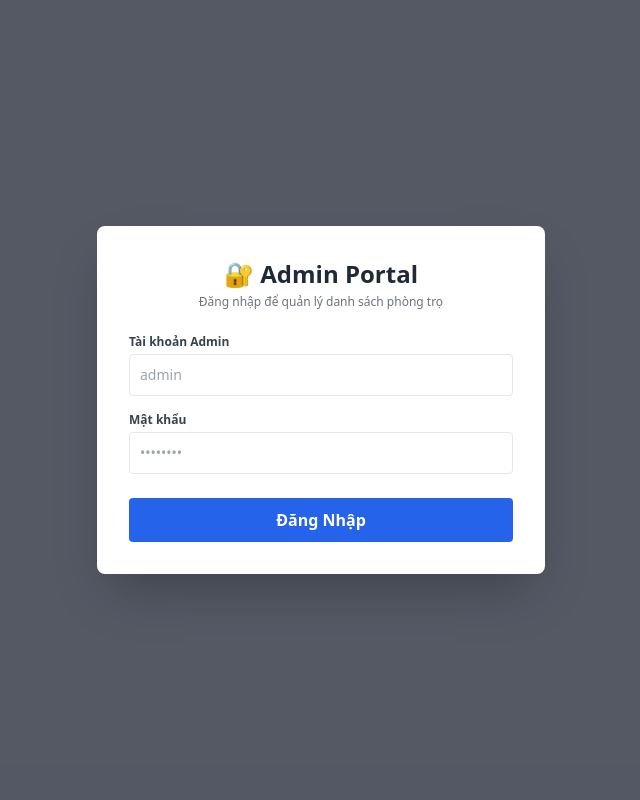
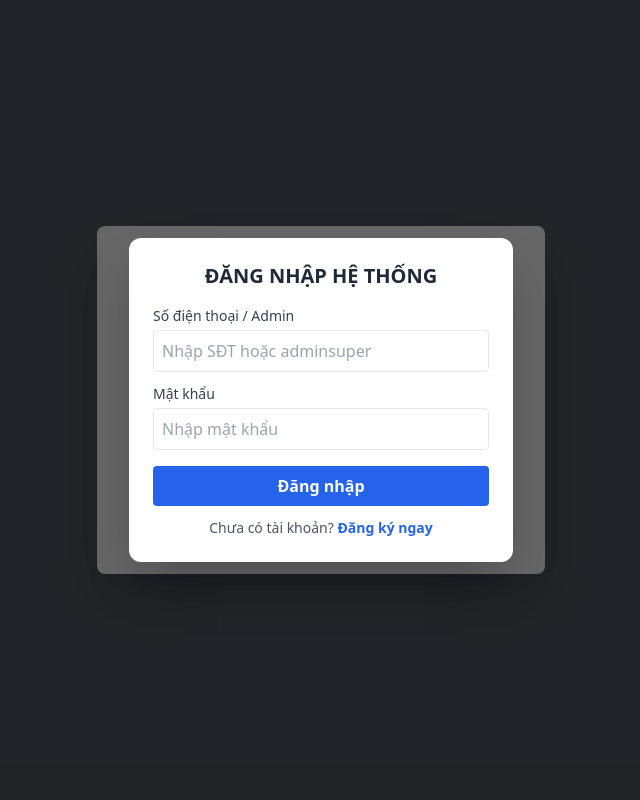
Before and after one commit to nghianv5/zalo-room-project, a FastAPI app: page /admin in a window 1280 px wide. Shown: the whole page, without its empty margins (319-959 px from the left). Run offline with FastAPI, Linux system fonts and the light colour scheme; parts of the project's set-up code (start-up, migrations or seed data) failed here and were passed over; some libraries are stand-ins or nearby versions.

Commit message:
Update admin.html

```diff
--- a/templates/admin.html
+++ b/templates/admin.html
@@ -172,6 +172,77 @@
             </div>
         </div>
     </div>
+
+	<!-- ================= 1. MODAL ĐĂNG NHẬP (Cập nhật thêm nút chuyển sang Đăng ký) ================= -->
+	<div id="loginModal" class="fixed inset-0 bg-black/60 flex items-center justify-center z-50">
+	  <div class="bg-white p-6 rounded-xl shadow-2xl w-96 max-w-full">
+		<h2 class="text-xl font-bold mb-4 text-center text-gray-800">ĐĂNG NHẬP HỆ THỐNG</h2>
+
+		<div class="mb-3">
+		  <label class="block text-sm font-medium text-gray-700 mb-1">Số điện thoại / Admin</label>
+		  <input type="text" id="loginUsername" class="w-full border rounded p-2 focus:ring-2 focus:ring-blue-500 outline-none" placeholder="Nhập SĐT hoặc adminsuper">
+		</div>
+
+		<div class="mb-4">
+		  <label class="block text-sm font-medium text-gray-700 mb-1">Mật khẩu</label>
+		  <input type="password" id="loginPassword" class="w-full border rounded p-2 focus:ring-2 focus:ring-blue-500 outline-none" placeholder="Nhập mật khẩu">
+		</div>
+
+		<button onclick="handleLogin()" class="w-full bg-blue-600 hover:bg-blue-700 text-white font-bold py-2 rounded mb-3">
+		  Đăng nhập
+		</button>
+
+		<!-- Nút chuyển sang Modal Đăng ký -->
+		<div class="text-center text-sm text-gray-600">
+		  Chưa có tài khoản?
+		  <button onclick="switchToRegister()" class="text-blue-600 font-bold hover:underline">
+			Đăng ký ngay
+		  </button>
+		</div>
+	  </div>
+	</div>
+
+
+	<!-- ================= 2. MODAL ĐĂNG KÝ MỚI (Thêm mới) ================= -->
+	<div id="registerModal" class="hidden fixed inset-0 bg-black/60 flex items-center justify-center z-50">
+	  <div class="bg-white p-6 rounded-xl shadow-2xl w-96 max-w-full">
+		<h2 class="text-xl font-bold mb-4 text-center text-gray-800">ĐĂNG KÝ TÀI KHOẢN</h2>
+
+		<!-- SĐT + Nút gửi OTP Zalo -->
+		<div class="mb-3">
+		  <label class="block text-sm font-medium text-gray-700 mb-1">Số điện thoại (Đã quan tâm OA)</label>
+		  <div class="flex gap-2">
+			<input type="text" id="regPhone" class="w-full border rounded p-2 outline-none" placeholder="09xxxxxxx">
+			<button onclick="handleRequestOTP()" class="bg-indigo-600 hover:bg-indigo-700 text-white text-xs px-3 py-2 rounded font-semibold whitespace-nowrap">
+			  Gửi OTP Zalo
+			</button>
+		  </div>
+		</div>
+
+		<!-- Nhập OTP -->
+		<div class="mb-3">
+		  <label class="block text-sm font-medium text-gray-700 mb-1">Mã OTP Zalo (6 số)</label>
+		  <input type="text" id="regOTP" class="w-full border rounded p-2 outline-none" placeholder="Nhập mã OTP từ Zalo">
+		</div>
+
+		<!-- Nhập Mật khẩu -->
+		<div class="mb-4">
+		  <label class="block text-sm font-medium text-gray-700 mb-1">Mật khẩu mới</label>
+		  <input type="password" id="regPassword" class="w-full border rounded p-2 outline-none" placeholder="Tạo mật khẩu">
+		</div>
+
+		<button onclick="handleRegister()" class="w-full bg-green-600 hover:bg-green-700 text-white font-bold py-2 rounded mb-3">
+		  Xác nhận Đăng ký
+		</button>
+
+		<div class="text-center text-sm text-gray-600">
+		  Đã có tài khoản?
+		  <button onclick="switchToLogin()" class="text-blue-600 font-bold hover:underline">
+			Đăng nhập
+		  </button>
+		</div>
+	  </div>
+	</div>
 
     <!-- MODAL FORM THÊM / SỬA PHÒNG -->
     <div id="roomModal" class="hidden fixed inset-0 bg-black bg-opacity-50 flex items-center justify-center p-4 z-50">
@@ -410,11 +481,23 @@
             }
         }
 
-		// --- 1. Gọi hàm request_register_otp ---
+
+		// Switch Modal
+		function switchToRegister() {
+			document.getElementById('loginModal').classList.add('hidden');
+			document.getElementById('registerModal').classList.remove('hidden');
+		}
+
+		function switchToLogin() {
+			document.getElementById('registerModal').classList.add('hidden');
+			document.getElementById('loginModal').classList.remove('hidden');
+		}
+
+		// 1. Gửi OTP qua Zalo OA
 		async function handleRequestOTP() {
 			const phone = document.getElementById('regPhone').value.trim();
 			if (!phone) {
-				alert("Vui lòng nhập số điện thoại!");
+				alert("Vui lòng nhập Số điện thoại!");
 				return;
 			}
 
@@ -427,16 +510,16 @@
 				const data = await res.json();
 
 				if (res.ok) {
-					alert("Mã OTP đã được gửi đến Zalo của bạn. Vui lòng kiểm tra tin nhắn!");
+					alert("Mã OTP đã gửi về Zalo của bạn. Hãy kiểm tra tin nhắn!");
 				} else {
-					alert(data.detail || "Không thể gửi OTP. Hãy chắc chắn bạn đã Quan tâm Zalo OA!");
+					alert(data.detail || "Không thể gửi OTP. Hãy đảm bảo SĐT này đã Bấm Quan Tâm Zalo OA!");
 				}
 			} catch (err) {
-				console.error("Lỗi gửi OTP:", err);
+				alert("Lỗi kết nối máy chủ khi gửi OTP!");
 			}
 		}
 
-		// --- 2. Gửi thông tin Đăng ký kèm OTP ---
+		// 2. Xác nhận Đăng ký
 		async function handleRegister() {
 			const phone = document.getElementById('regPhone').value.trim();
 			const otp = document.getElementById('regOTP').value.trim();
@@ -456,44 +539,70 @@
 				const data = await res.json();
 
 				if (res.ok) {
-					alert("Đăng ký thành công! Bạn có thể đăng nhập ngay.");
-					closeRegisterModal();
+					alert("Đăng ký tài khoản thành công! Vui lòng đăng nhập.");
+					switchToLogin();
+					document.getElementById('loginUsername').value = phone;
 				} else {
 					alert(data.detail || "Đăng ký thất bại!");
 				}
 			} catch (err) {
-				console.error("Lỗi đăng ký:", err);
+				alert("Lỗi kết nối khi đăng ký!");
 			}
 		}
 
-		// --- 2. HÀM ĐĂNG NHẬP USER ---
+		// 3. Đăng nhập & Tải dữ liệu phòng theo Landlord Phone
 		async function handleLogin() {
-			const phone = document.getElementById('loginPhone').value.trim();
+			const username = document.getElementById('loginUsername').value.trim();
 			const password = document.getElementById('loginPassword').value.trim();
 
+			if (!username || !password) {
+				alert("Vui lòng nhập tài khoản và mật khẩu!");
+				return;
+			}
+
 			try {
-				const res = await fetch('/api/user/login', {
+				const res = await fetch('/api/admin/login', {
 					method: 'POST',
 					headers: { 'Content-Type': 'application/json' },
-					body: JSON.stringify({ phone, password })
+					body: JSON.stringify({ username, password })
 				});
 				const data = await res.json();
 
 				if (res.ok) {
-					// Lưu SĐT user vào LocalStorage
-					localStorage.setItem('isLoggedIn', 'true');
-					localStorage.setItem('currentUserPhone', data.username);
+					// Lưu thông tin đăng nhập
+					localStorage.setItem('isAdminLoggedIn', 'true');
+					localStorage.setItem('adminUsername', data.username || username);
 
-					closeLoginModal();
+					// Ẩn modal đăng nhập
+					document.getElementById('loginModal').classList.add('hidden');
 
-					// Tải lại danh sách phòng thuộc về User này
-					loadRoomsForCurrentUser();
+					// Tải danh sách phòng lọc theo user
+					loadRoomsForUser(data.username || username);
 				} else {
-					alert(data.detail || "Đăng nhập thất bại!");
+					alert(data.detail || "Tài khoản hoặc mật khẩu không chính xác!");
 				}
 			} catch (err) {
-				console.error("Lỗi đăng nhập:", err);
+				alert("Lỗi đăng nhập!");
 			}
+		}
+
+		// 4. Lấy phòng hiển thị trên Bảng
+		async function loadRoomsForUser(username) {
+			try {
+				// Truyền user_phone để Backend lọc đúng danh sách phòng trùng landlord_phone
+				const res = await fetch(`/api/admin/rooms?landlord_phone=${encodeURIComponent(username)}`);
+				const data = await res.json();
+
+				if (res.ok) {
+					renderRoomTable(data.rooms || data); // Render dữ liệu phòng ra giao diện
+				}
+			} catch (err) {
+				console.error("Lỗi tải phòng:", err);
+			}
+		}
+
+		}
+
 		}
 
 
```
